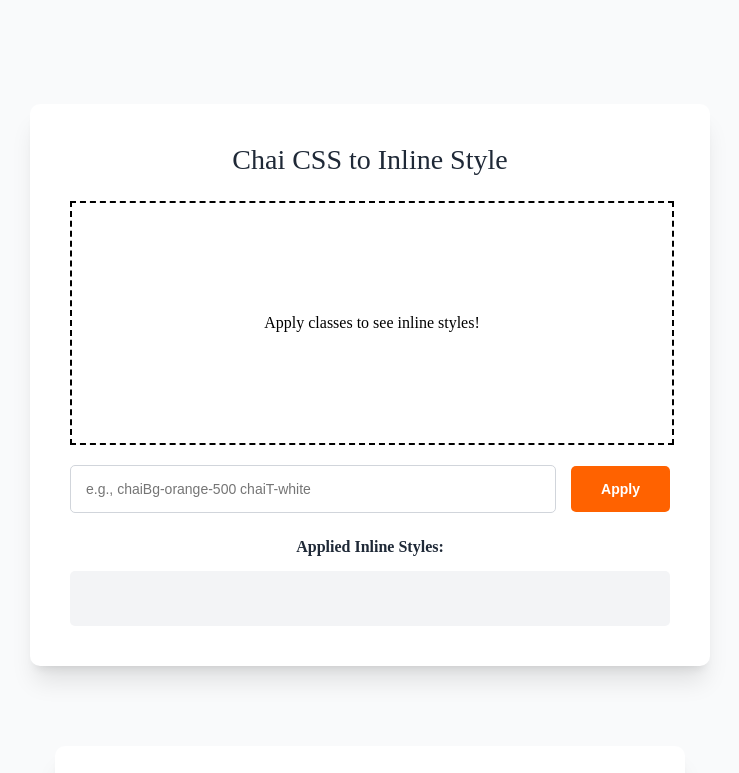
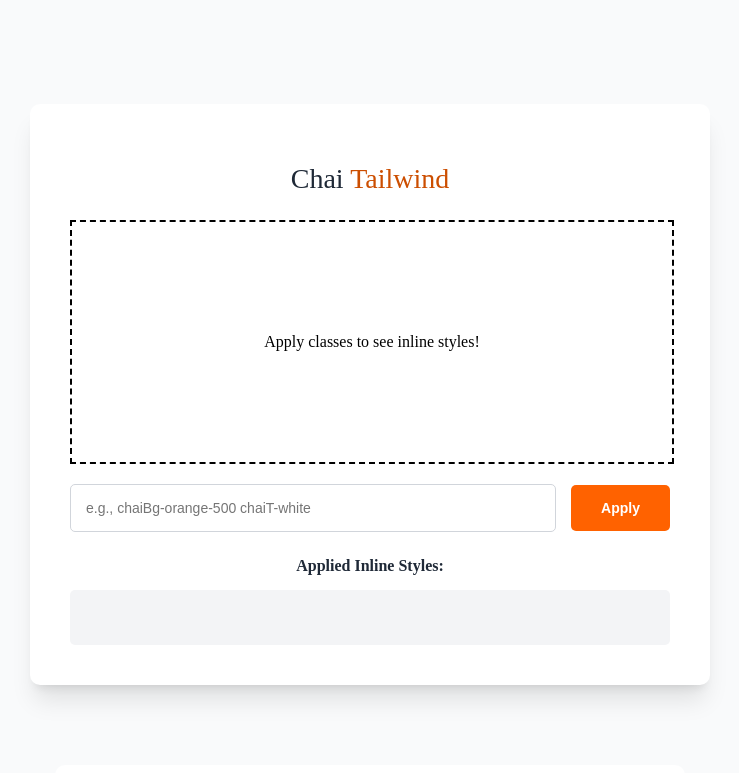
Before and after one commit to Aryan9060/Cohort-mini-project, a plain HTML site: page Chai-Aur-css/index.html in a window 1280 px wide. Both pictures are taken after a click on the button "Apply". Shown: the top 773 px of the page, without its empty margins (270-1009 px from the left). Drawn offline with Linux system fonts and the light colour scheme.

Commit message:
feat: Implement initial Chai Tailwind demo application with UI and class-to-style conversion logic.

```diff
--- a/Chai-Aur-css/index.html
+++ b/Chai-Aur-css/index.html
@@ -3,7 +3,7 @@
 
 <head>
   <meta charset="UTF-8" />
-  <title>Chai Aur CSS</title>
+  <title>Chai Tailwind</title>
   <script type="module" src="./main.js"></script>
 
 </head>
@@ -15,9 +15,9 @@ chaiFlex-gap-20 chaiFlex-align-center chaiFlex-justify-center  chaiP-6-rem">
 
     <div class="chaiBg-white chaiP-40 chaiBr-10 chaiS-xl" style="width: 600px; max-width: 90%;">
 
-      <h1 class="chaiT-gray-800 chaiFs-28 chaiFw-500 chaiFa-center chaiTa-center"
-        style="margin-top: 0; margin-bottom: 25px;">Chai CSS
-        to Inline Style</h1>
+      <h1 class="chaiT-gray-800 chaiFs-28 chaiFw-500 chaiFa-center chaiTa-center chaiMb-25">Chai <span
+          class="chaiT-orange-600">Tailwind</span>
+      </h1>
 
       <div id="preview"
         class="chaiFa-center chaiH-15-rem chaiW-100-%  chaiFlex chaiFlex-justify-center chaiFlex-align-center chaiMb-20"
@@ -60,11 +60,15 @@ chaiFlex-gap-20 chaiFlex-align-center chaiFlex-justify-center  chaiP-6-rem">
         <h3 class="chaiT-orange-600 chaiMb-10 chaiMt-20">Spacing (Padding & Margin)</h3>
         <p class="chaiMy-5"><strong>Padding:</strong>
           Standard <code>[prefix]-{px}</code> or Custom <code>[prefix]-{val}-{unit}</code><br>
-          <span class="chaiFs-12 chaiT-gray-500">Prefixes: <code>chaiP</code>, <code>chaiPx</code>, <code>chaiPy</code>, <code>chaiPt</code>, <code>chaiPb</code>, <code>chaiPl</code>, <code>chaiPr</code>. (e.g., <code>chaiP-2-rem</code>)</span>
+          <span class="chaiFs-12 chaiT-gray-500">Prefixes: <code>chaiP</code>, <code>chaiPx</code>, <code>chaiPy</code>,
+            <code>chaiPt</code>, <code>chaiPb</code>, <code>chaiPl</code>, <code>chaiPr</code>. (e.g.,
+            <code>chaiP-2-rem</code>)</span>
         </p>
         <p class="chaiMy-5"><strong>Margin:</strong>
           Standard <code>[prefix]-{px}</code> or Custom <code>[prefix]-{val}-{unit}</code><br>
-          <span class="chaiFs-12 chaiT-gray-500">Prefixes: <code>chaiM</code>, <code>chaiMx</code>, <code>chaiMy</code>, <code>chaiMt</code>, <code>chaiMb</code>, <code>chaiMl</code>, <code>chaiMr</code>. (e.g., <code>chaiMx-auto</code>)</span>
+          <span class="chaiFs-12 chaiT-gray-500">Prefixes: <code>chaiM</code>, <code>chaiMx</code>, <code>chaiMy</code>,
+            <code>chaiMt</code>, <code>chaiMb</code>, <code>chaiMl</code>, <code>chaiMr</code>. (e.g.,
+            <code>chaiMx-auto</code>)</span>
         </p>
 
         <h3 class="chaiT-orange-600 chaiMb-10 chaiMt-20">Typography</h3>
@@ -92,7 +96,8 @@ chaiFlex-gap-20 chaiFlex-align-center chaiFlex-justify-center  chaiP-6-rem">
         <p class="chaiMy-5"><strong>Display:</strong> <code>chaiD-{block|hidden|inline|inline-block}</code></p>
 
         <h3 class="chaiT-orange-600 chaiMb-10 chaiMt-20">Borders & Effects</h3>
-        <p class="chaiMy-5"><strong>Border:</strong> <code>chaiB-{width}</code>, <code>chaiB-{color}-{width}</code> (e.g.,
+        <p class="chaiMy-5"><strong>Border:</strong> <code>chaiB-{width}</code>, <code>chaiB-{color}-{width}</code>
+          (e.g.,
           <code>chaiB-2</code>, <code>chaiB-black-2</code>)
         </p>
         <p class="chaiMy-5"><strong>Border Radius:</strong> <code>chaiBr-{px}</code> (e.g., <code>chaiBr-10</code>)</p>
@@ -116,19 +121,23 @@ chaiFlex-gap-20 chaiFlex-align-center chaiFlex-justify-center  chaiP-6-rem">
         const codes = document.querySelectorAll("code");
 
         codes.forEach(code => {
-          console.log(code);
-
           code.classList.add("chaiT-fuchsia-400", 'chaiBg-gray-200', 'chaiBr-5', 'chaiP-3', 'chaiFs-12');
         });
       }
       addClassToCodes();
 
       btn.addEventListener("click", () => {
-        console.log(input.value);
 
-        const classes = input.value.split(" ");
-        output.textContent = classes.join(", ");
-        preview.className = classes.join(" ");
+        const newClasses = input.value.trim().split(" ");
+        output.textContent = newClasses.join(", ");
+        preview.className = newClasses.join(" ");
+      });
+
+      // Add event listener for Enter key
+      input.addEventListener("keypress", (e) => {
+        if (e.key === "Enter") {
+          btn.click();
+        }
       });
 
 
--- a/Chai-Aur-css/main.js
+++ b/Chai-Aur-css/main.js
@@ -259,7 +259,11 @@ const styleHandlers = {
   //chaiFs:font size
   chaiFs: (el, classSubArray) => {
     if (classSubArray.length < 2) return;//if the class is just chaiFs
-    el.style.fontSize = `${classSubArray[1]}px`;//chaiFs-10
+    if (classSubArray.length === 3) {
+      el.style.fontSize = `${classSubArray[1]}${classSubArray[2]}`;//chaiFs-10-rem
+    } else {
+      el.style.fontSize = `${classSubArray[1]}px`;//chaiFs-10
+    }
   },
   //chaiTa:text align
   chaiTa: (el, classSubArray) => {
```
